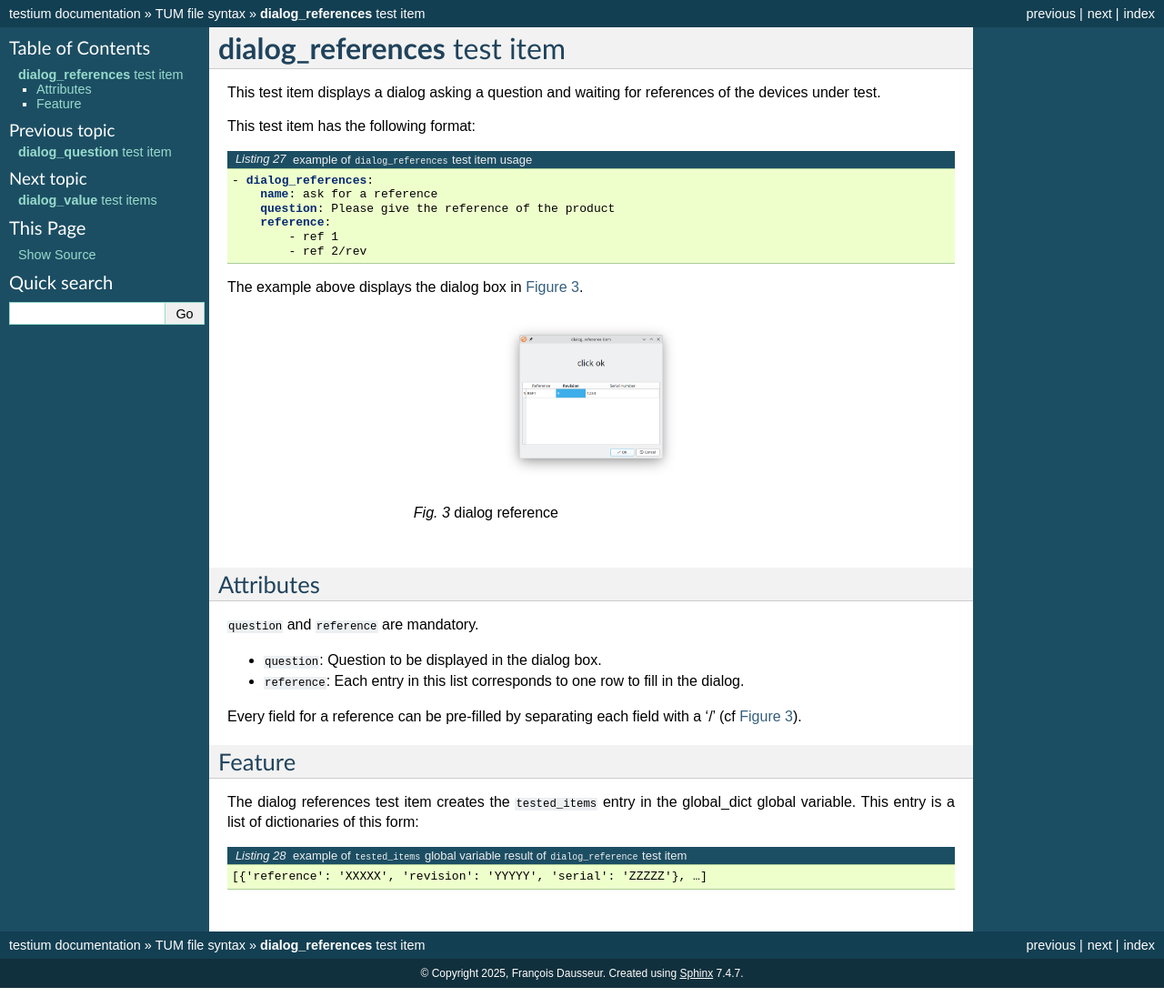
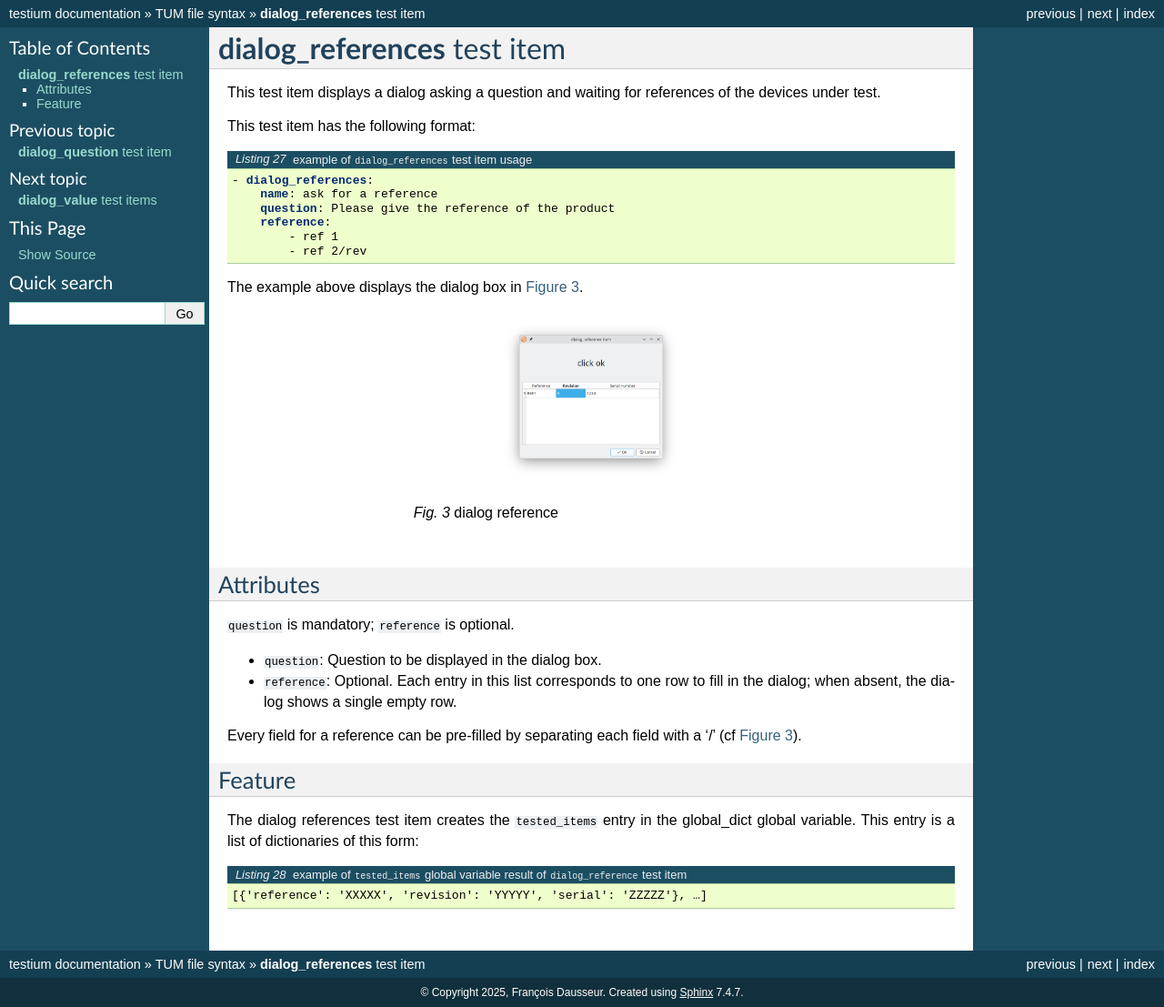
Before and after one commit to testium-HIL/testium, a Sphinx documentation site: the page built from doc/manual/sphinx/source/test_items/dialog_reference_test_item.rst, in a window 1280 px wide. Shown: the whole page at 91% size. Built offline with Sphinx 7.4.7, drawn with Linux system fonts in a browser that asks for light colours; before the commit the page ends 1086 px from its top, so only the background shows below that.

Commit message:
doc: dialog_references reference is optional (single empty row when absent), not mandatory

```diff
--- a/doc/manual/sphinx/source/test_items/dialog_reference_test_item.rst
+++ b/doc/manual/sphinx/source/test_items/dialog_reference_test_item.rst
@@ -31,11 +31,11 @@ The example above displays the dialog box in :numref:`Figure %s<dialog-reference
 Attributes
 ---------------
 
-``question`` and ``reference`` are mandatory.
+``question`` is mandatory; ``reference`` is optional.
 
 * ``question``: Question to be displayed in the dialog box.
-* ``reference``: Each entry in this list corresponds to one row to fill
-  in the dialog.
+* ``reference``: Optional. Each entry in this list corresponds to one row
+  to fill in the dialog; when absent, the dialog shows a single empty row.
 
 Every field for a reference can be pre-filled by separating
 each field with a '/' (cf :numref:`Figure %s<dialog-reference>`).
```
